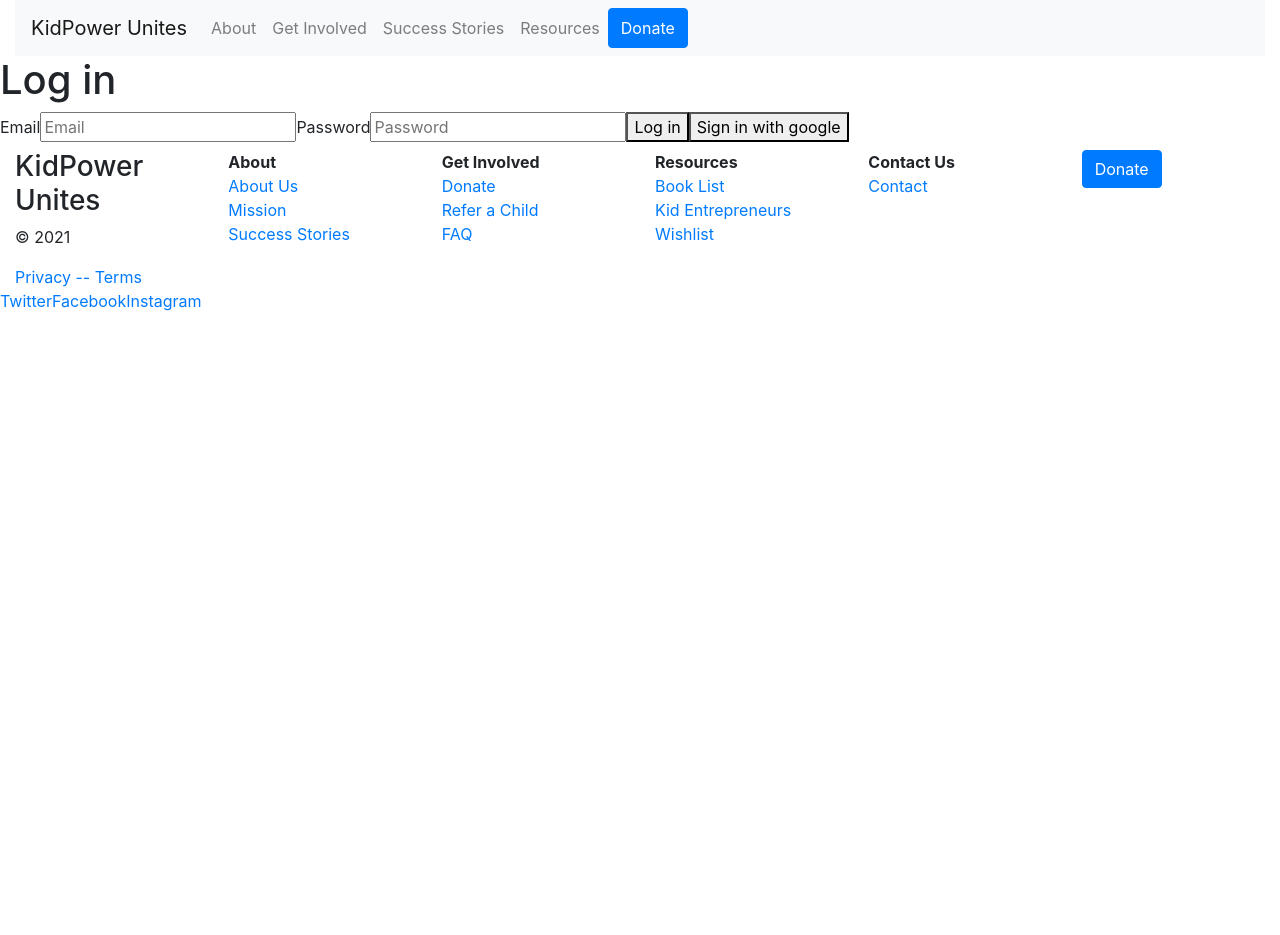
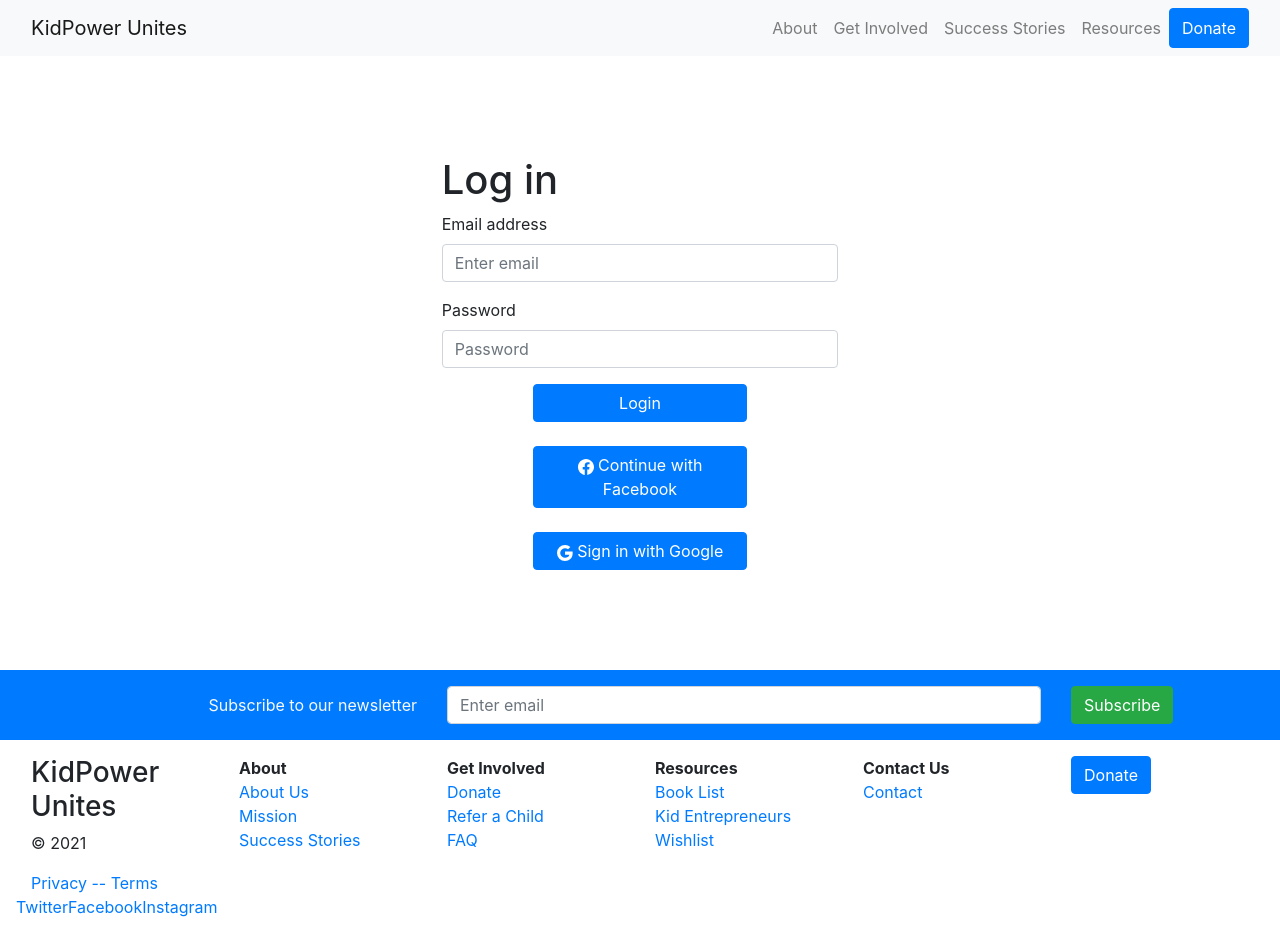
Before and after one commit to MVP-Marketplace/Kids-Power-Unite, a React (Create React App) app in the folder client/: page /login in a window 1280 px wide. Before the commit the page ends 800 px from the top, so only its background shows below. Built offline with nearby package versions, Linux system fonts and the light colour scheme; no server answers.

Commit message:
advocate login

```diff
--- a/client/package.json
+++ b/client/package.json
@@ -11,6 +11,7 @@
     "firebase": "^8.2.9",
     "react": "^17.0.1",
     "react-bootstrap": "^1.5.2",
+    "react-bootstrap-icons": "^1.4.0",
     "react-dom": "^17.0.1",
     "react-router": "^5.2.0",
     "react-router-dom": "^5.2.0",
--- a/client/src/components/Login.jsx
+++ b/client/src/components/Login.jsx
@@ -1,52 +1,92 @@
-import React, { useContext, useCallback } from "react"
-import { withRouter, Redirect } from "react-router"
-import app from "../firebase"
-import { AuthContext } from "../Auth"
+import React, { useContext, useCallback } from "react";
+import { Google, Facebook } from "react-bootstrap-icons";
+import { withRouter, Redirect } from "react-router";
+import app from "../firebase";
+import { AuthContext } from "../Auth";
 import firebase from "firebase/app";
 import "firebase/auth";
+import { Form, Button, Container, Row, Col } from "react-bootstrap";
 
-const Login = ({history}) => {
-    const handleLogin = useCallback(async event => {
-            event.preventDefault()
-            const { email, password } = event.target.elements
+const Login = ({ history }) => {
+  const handleLogin = useCallback(
+    async (event) => {
+      event.preventDefault();
+      const { email, password } = event.target.elements;
       try {
         await app
           .auth()
-                    .signInWithEmailAndPassword(email.value, password.value)
-                history.push('/')
+          .signInWithEmailAndPassword(email.value, password.value);
+        history.push("/");
       } catch (error) {
-                alert (error)
+        alert(error);
       }
-        }, [history])
+    },
+    [history]
+  );
 
-    const handleGoogleLogin = () =>{
+  const handleGoogleLogin = () => {
     const googleAuthProvider = new firebase.auth.GoogleAuthProvider();
     app.auth().signInWithPopup(googleAuthProvider);
   };
 
-    const { currentUser } = useContext(AuthContext)
+  const handleFacebookLogin = () => {
+    const facebookAuthProvider = new firebase.auth.FacebookAuthProvider();
+    app.auth().signInWithPopup(facebookAuthProvider);
+  };
+
+  const { currentUser } = useContext(AuthContext);
 
   if (currentUser) {
-        return <Redirect to='/' />
+    return <Redirect to="/" />;
   }
 
   return (
     <div>
+      <div style={{ height: "100px" }}></div>
+      <Container fluid>
+        <Row className="justify-content-center">
+          <Col sm={4}>
             <h1>Log in</h1>
-            <form onSubmit={handleLogin}>
-                <label>
-                    Email
-                    <input name='email' type='email' placeholder='Email' />
-                </label>
-                <label>
-                    Password
-                    <input name='password' type='password' placeholder='Password' />
-                </label>
-                <button type='submit'>Log in</button>
-                <button onClick={handleGoogleLogin}>Sign in with google</button>
-            </form>
+            <Form onSubmit={handleLogin}>
+              <Form.Group controlId="formBasicEmail">
+                <Form.Label>Email address</Form.Label>
+                <Form.Control type="email" placeholder="Enter email" />
+              </Form.Group>
+              <Form.Group controlId="formBasicPassword">
+                <Form.Label>Password</Form.Label>
+                <Form.Control type="password" placeholder="Password" />
+              </Form.Group>
+              <Row className="justify-content-center">
+                <Col sm={6}>
+                  <Row className="justify-content-center">
+                    <Button variant="primary" type="submit" className="w-100">
+                      Login
+                    </Button>
+                  </Row>
+                  <br></br>
+                  <Row className="align-items-center">
+                    <Button
+                      onClick={handleFacebookLogin}
+                      className="w-100 align-items-center"
+                    >
+                      <Facebook></Facebook> Continue with Facebook
+                    </Button>
+                  </Row>
+                  <br></br>
+                  <Row className="justify-content-center">
+                    <Button onClick={handleGoogleLogin} className="w-100">
+                      <Google></Google> Sign in with Google
+                    </Button>
+                  </Row>
+                </Col>
+              </Row>
+            </Form>
+          </Col>
+        </Row>
+      </Container>
+      <div style={{ height: "100px" }}></div>
     </div>
-    )
-}
+  );
+};
 
-export default withRouter(Login)
+export default withRouter(Login);
--- a/client/src/components/MyFooter.js
+++ /dev/null
@@ -1,101 +0,0 @@
-import React from 'react'
-import { Container, Button, Col, Row } from 'react-bootstrap';
-
-function MyFooter() {
-    return (
-        <>
-        <Container fluid>
-            <Row>
-                <Col>
-                <h3>
-                    KidPower Unites
-                </h3>
-                <p>
-                    © 2021
-                </p>
-                <a href="#">
-                    Privacy -- Terms
-                </a>
-                <br></br>
-                <Row>
-                    <a href="#">
-                        Twitter
-                    </a>
-                    <a href="#">
-                        Facebook
-                    </a>
-                    <a href="#">
-                        Instagram
-                    </a>
-                </Row>
-                </Col>
-                <Col>
-                <b>
-                    About
-                </b>
-                <br></br>
-                <a href="#">
-                    About Us
-                </a>
-                <br></br>
-                <a href="#">
-                    Mission
-                </a>
-                <br></br>
-                <a href="#">
-                    Success Stories
-                </a>
-                </Col>
-                <Col>
-                <b>
-                    Get Involved
-                </b>
-                <br></br>
-                <a href="#">
-                    Donate
-                </a>
-                <br></br>
-                <a href="#">
-                    Refer a Child
-                </a>
-                <br></br>
-                <a href="#">
-                    FAQ
-                </a>
-                </Col>
-                <Col>
-                <b>
-                    Resources
-                </b>
-                <br></br>
-                <a href="#">
-                    Book List
-                </a>
-                <br></br>
-                <a href="#">
-                    Kid Entrepreneurs
-                </a>
-                <br></br>
-                <a href="#">
-                    Wishlist
-                </a>
-                </Col>
-                <Col>
-                <b>
-                    Contact Us
-                </b>
-                <br></br>
-                <a href="#">
-                    Contact
-                </a>
-                </Col>
-                <Col>
-                <Button variant="primary">Donate</Button>
-                </Col>
-            </Row>
-        </Container>
-        </>
-    )
-}
-
-export default MyFooter
--- /dev/null
+++ b/client/src/components/MyFooter.jsx
@@ -0,0 +1,80 @@
+import React from "react";
+import { Container, Button, Col, Row, Form } from "react-bootstrap";
+
+const handleNewsletterSignup = () => {
+  return true;
+};
+
+function MyFooter() {
+  return (
+    <>
+      <Container fluid>
+        <Row className="align-items-center bg-primary p-3">
+          <Col sm={4} className="text-right text-light">
+            <div>Subscribe to our newsletter</div>
+          </Col>
+          <Col sm={6} className="align-items-center">
+            <Form>
+              <Form.Control type="email" placeholder="Enter email" />
+            </Form>
+          </Col>
+          <Col sm={2}>
+            <Button className="btn-success" onClick={handleNewsletterSignup}>
+              Subscribe
+            </Button>
+          </Col>
+        </Row>
+        <Row className="p-3">
+          <Col>
+            <h3>KidPower Unites</h3>
+            <p>© 2021</p>
+            <a href="#">Privacy -- Terms</a>
+            <br></br>
+            <Row>
+              <a href="#">Twitter</a>
+              <a href="#">Facebook</a>
+              <a href="#">Instagram</a>
+            </Row>
+          </Col>
+          <Col>
+            <b>About</b>
+            <br></br>
+            <a href="#">About Us</a>
+            <br></br>
+            <a href="#">Mission</a>
+            <br></br>
+            <a href="#">Success Stories</a>
+          </Col>
+          <Col>
+            <b>Get Involved</b>
+            <br></br>
+            <a href="#">Donate</a>
+            <br></br>
+            <a href="#">Refer a Child</a>
+            <br></br>
+            <a href="#">FAQ</a>
+          </Col>
+          <Col>
+            <b>Resources</b>
+            <br></br>
+            <a href="#">Book List</a>
+            <br></br>
+            <a href="#">Kid Entrepreneurs</a>
+            <br></br>
+            <a href="#">Wishlist</a>
+          </Col>
+          <Col>
+            <b>Contact Us</b>
+            <br></br>
+            <a href="#">Contact</a>
+          </Col>
+          <Col>
+            <Button variant="primary">Donate</Button>
+          </Col>
+        </Row>
+      </Container>
+    </>
+  );
+}
+
+export default MyFooter;
--- a/client/src/components/Navbar.js
+++ /dev/null
@@ -1,26 +0,0 @@
-import React, {useState} from 'react';
-import { Container, Button, Nav, Navbar } from 'react-bootstrap';
-
-function MyNavbar() {
-    return (
-        <>
-        <Container fluid>
-        <Navbar bg="light" expand="lg">
-        <Navbar.Brand href="#home">KidPower Unites</Navbar.Brand>
-        <Navbar.Toggle aria-controls="basic-navbar-nav" />
-        <Navbar.Collapse id="basic-navbar-nav">
-            <Nav className="mr-auto">
-            <Nav.Link href="#home">About</Nav.Link>
-            <Nav.Link href="#link">Get Involved</Nav.Link>
-            <Nav.Link href="#link">Success Stories</Nav.Link>
-            <Nav.Link href="#link">Resources</Nav.Link>
-            <Button variant="primary">Donate</Button>
-            </Nav>
-        </Navbar.Collapse>
-        </Navbar>
-        </Container>
-        </>
-    )
-}
-
-export default MyNavbar
--- /dev/null
+++ b/client/src/components/Navbar.jsx
@@ -0,0 +1,26 @@
+import React, { useState } from "react";
+import { Container, Button, Nav, Navbar } from "react-bootstrap";
+
+function MyNavbar() {
+  return (
+    <>
+      <Container fluid className="bg-light">
+        <Navbar bg="light" expand="lg">
+          <Navbar.Brand href="#home">KidPower Unites</Navbar.Brand>
+          <Navbar.Toggle aria-controls="basic-navbar-nav" />
+          <Navbar.Collapse id="basic-navbar-nav">
+            <Nav className="ml-auto">
+              <Nav.Link href="#home">About</Nav.Link>
+              <Nav.Link href="#link">Get Involved</Nav.Link>
+              <Nav.Link href="#link">Success Stories</Nav.Link>
+              <Nav.Link href="#link">Resources</Nav.Link>
+              <Button variant="primary">Donate</Button>
+            </Nav>
+          </Navbar.Collapse>
+        </Navbar>
+      </Container>
+    </>
+  );
+}
+
+export default MyNavbar;
```
Also changed, not shown: client/src/components/Navbar.css (deleted), 1 other file (tests, documents, lock files or other folders). Lines whose indentation alone changed are shown as unchanged.
